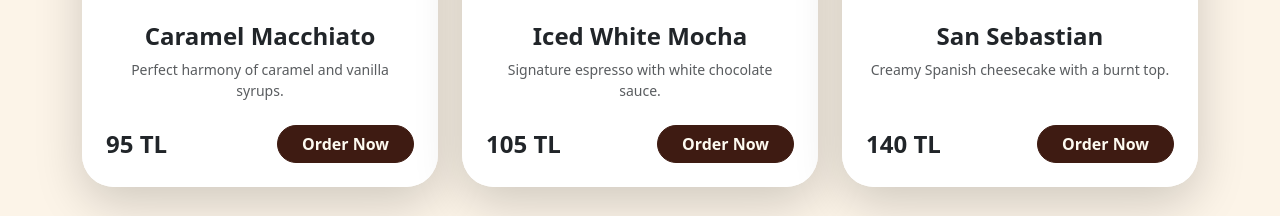
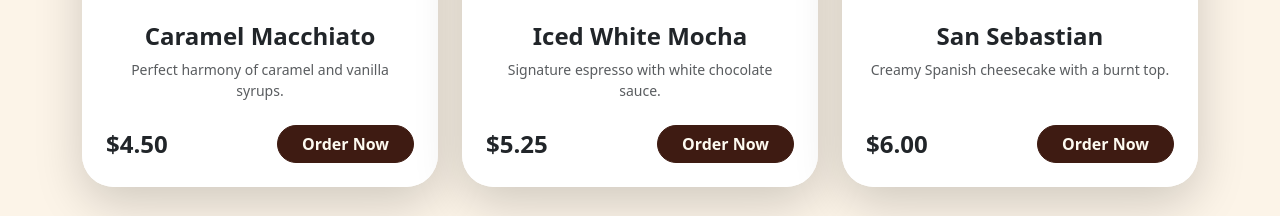
Before and after one commit to isra-kicanoglu/bite-and-brew-cafe, a React (Create React App) app in the folder frontend/: page / in a window 1280 px wide. Shown: the part 1420-1636 px from the top of the page. Built offline with nearby package versions, Linux system fonts and the light colour scheme.

Commit message:
para birimi güncellendi

```diff
--- a/frontend/src/pages/Home.tsx
+++ b/frontend/src/pages/Home.tsx
@@ -23,12 +23,11 @@ const Home: React.FC = () => {
     caramel:   "https://encrypted-tbn0.gstatic.com/images?q=tbn:ANd9GcR5yovUHhG2rFJES4xSlgu8FGSjb9xOdmYcOg&s"
   };
 
-  const favoriteItems = [
-    { id: 1, name: "Caramel Macchiato", desc: "Perfect harmony of caramel and vanilla syrups.", price: "95 TL", img: "https://www.theendlessmeal.com/wp-content/uploads/2025/03/Caramel-Macchiato-Recipe-2.jpg" },
-    { id: 2, name: "Iced White Mocha", desc: "Signature espresso with white chocolate sauce.", price: "105 TL", img: "https://cloveandcumin.com/wp-content/uploads/2024/04/Iced-White-Chocolate-Mocha.jpg" },
-    { id: 3, name: "San Sebastian", desc: "Creamy Spanish cheesecake with a burnt top.", price: "140 TL", img: "https://www.hacibekirkunc.com/upload/san-sebastian-cheesecake-1-12143.jpg" }
+ const favoriteItems = [
+    { id: 1, name: "Caramel Macchiato", desc: "Perfect harmony of caramel and vanilla syrups.", price: "$4.50", img: "https://www.theendlessmeal.com/wp-content/uploads/2025/03/Caramel-Macchiato-Recipe-2.jpg" },
+    { id: 2, name: "Iced White Mocha", desc: "Signature espresso with white chocolate sauce.", price: "$5.25", img: "https://cloveandcumin.com/wp-content/uploads/2024/04/Iced-White-Chocolate-Mocha.jpg" },
+    { id: 3, name: "San Sebastian", desc: "Creamy Spanish cheesecake with a burnt top.", price: "$6.00", img: "https://www.hacibekirkunc.com/upload/san-sebastian-cheesecake-1-12143.jpg" }
   ];
-
   const testimonials = [
     { id: 1, name: "Jessica Lane", text: "The loyalty program is a game changer. My 7th cup was totally free!", rating: 5 },
     { id: 2, name: "David Chen", text: "Best Iced White Mocha in town. Highly recommended!", rating: 5 },
```
